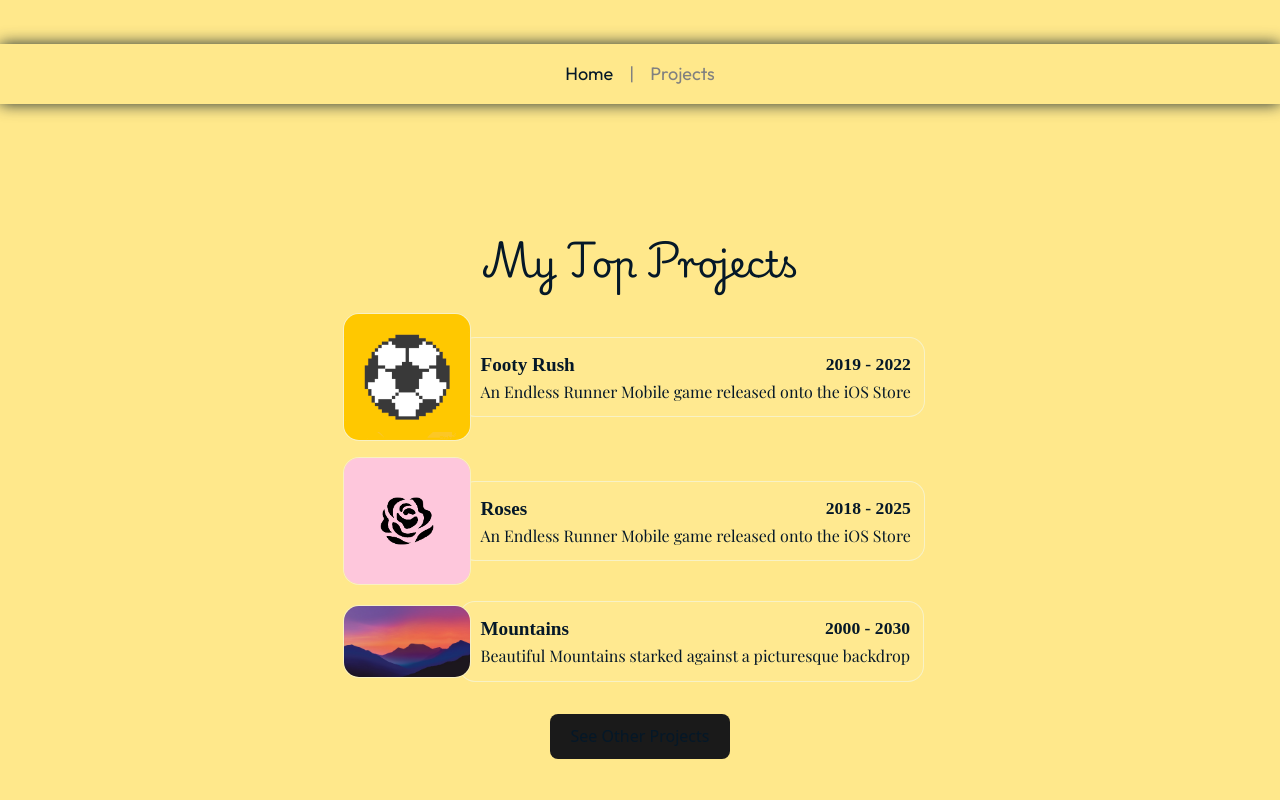
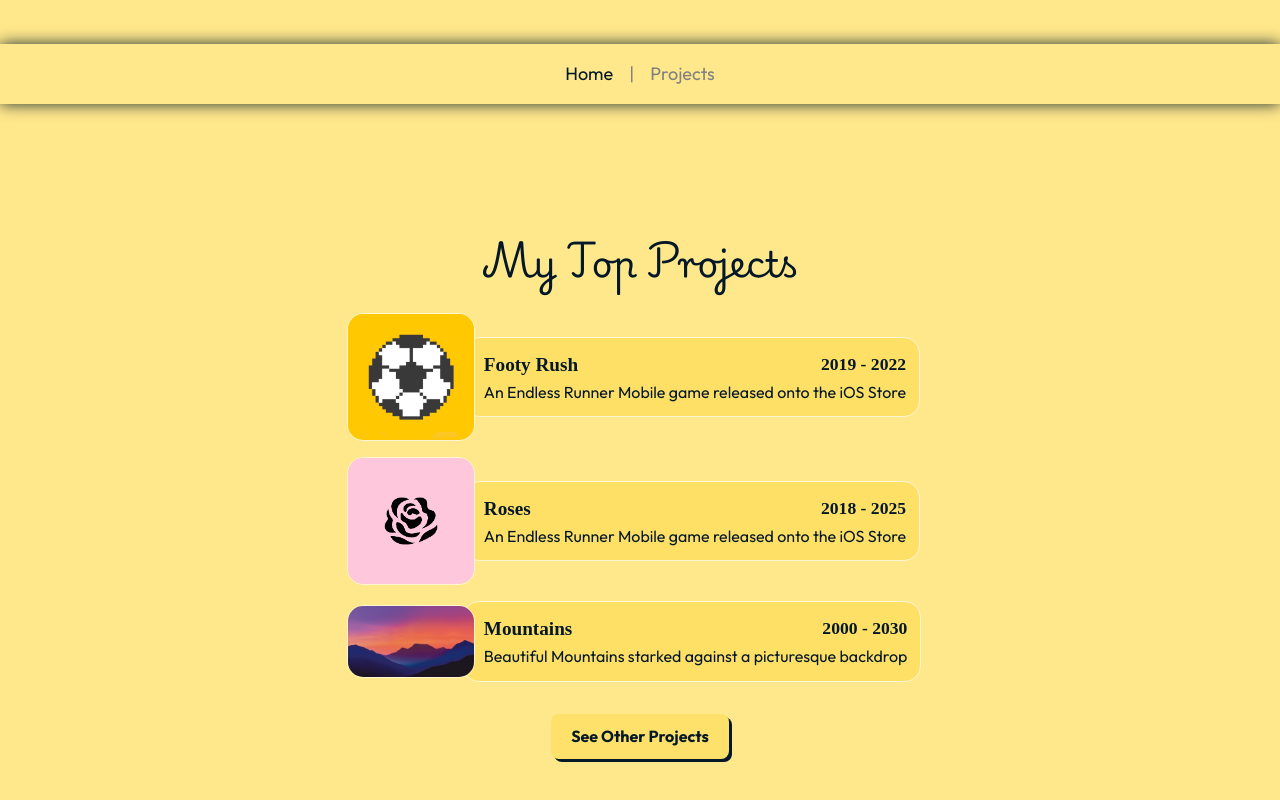
Before and after one commit to Splagon/mishahigham.github.io, a React (Vite) app in the folder pwa-misha/: page / in a window 1280 px wide. Shown: the part 768-1568 px from the top of the page. Built offline with nearby package versions, Linux system fonts and the light colour scheme; a web font is replaced by a local one.

Commit message:
feat: update light/dark mode styling on Project Cards feat: ensure consistent text styling

```diff
--- a/pwa-misha/src/components/ProjectViewer/index.css
+++ b/pwa-misha/src/components/ProjectViewer/index.css
@@ -2,12 +2,18 @@
     --pcw-border-width: 1px;
     --pcw-border-radius: 1rem;
     --pcw-colour: var(--colour-white);
-    --pcw-border-colour: color-mix(in srgb, var(--pcw-colour), transparent 50%);
+    --pcw-border-colour: color-mix(in srgb, var(--colour-yellow), white 75%);
 
     align-items: center;
 }
 .projectCardWrapper.flex {
     flex-direction: column;
+}
+
+@media (prefers-color-scheme: dark) {
+    .projectCardWrapper {
+       --pcw-border-colour: color-mix(in srgb, var(--pcw-colour), transparent 50%);
+    }
 }
 
 .projectCardWrapper .image {
@@ -29,8 +35,7 @@
     border-width: var(--pcw-border-width);
     border-radius: var(--pcw-border-radius);
     border-color: var(--pcw-border-colour);
-    background-color: color-mix(in srgb, var(--pcw-colour), transparent 95%);
-    font-family: 'Playfair';
+    background-color: color-mix(in srgb, var(--colour-yellow), transparent 40%);
     padding: 0.8rem;
     text-align: start;
     h3 {
@@ -43,5 +48,12 @@
     }
     p {
         font-size: 1.0rem;
+        font-family: "Outfit";
     }
 }
+
+@media (prefers-color-scheme: dark) {
+    .projectCardWrapper .info {
+       background-color: color-mix(in srgb, var(--pcw-colour), transparent 95%);
+    }
+}
--- a/pwa-misha/src/components/SequentialParagraphs.tsx
+++ b/pwa-misha/src/components/SequentialParagraphs.tsx
@@ -18,9 +18,10 @@ const item = {
 type SequentialParagraphsProps = {
   lines: string[];
   className?: string;
+  p_className?: string;
 };
 
-export default function SequentialParagraphsText({ lines, className }: SequentialParagraphsProps) {
+export default function SequentialParagraphsText({ lines, className, p_className }: SequentialParagraphsProps) {
   return (
     <motion.div
       className={className}
@@ -29,7 +30,7 @@ export default function SequentialParagraphsText({ lines, className }: Sequentia
       animate="show"
     >
       {lines.map((line, idx) => (
-        <motion.p key={idx} variants={item}>
+        <motion.p key={idx} variants={item} className={p_className}>
           {line}
         </motion.p>
       ))}
--- a/pwa-misha/src/index.css
+++ b/pwa-misha/src/index.css
@@ -5,9 +5,12 @@
   line-height: 1.5;
   font-weight: 400;
 
+  --colour-yellow: #ffdc50;
+  --colour-yellow-subtle: #ffe88b;
+
   color-scheme: light dark;
   --colour: #051828;
-  --colour-bg: #ffe88b;
+  --colour-bg: var(--colour-yellow-subtle);
   --secondary-colour: #00d9ff;
   --colour-white: #f2fbfc;
 
@@ -22,14 +25,8 @@
 
 @media (prefers-color-scheme: dark) {
   :root {
-    --colour: #ffdc50;
+    --colour: var(--colour-yellow);
     --colour-bg: #051828;
-  }
-  a:hover {
-    color: #747bff;
-  }
-  button {
-    background-color: #f9f9f9;
   }
 }
 
@@ -41,25 +38,51 @@ body {
   min-height: 100vh;
 }
 
+h1 {
+  font-family: "Playwrite";
+}
+h2 {
+  font-family: "Playwrite";
+}
+h3 {
+  font-family: "Playfair";
+}
+h4 {
+  font-family: "Playfair";
+}
+p {
+  font-family: "Outfit";
+}
+
 button {
   border-radius: 8px;
   border: 1px solid transparent;
   padding: 0.6em 1.2em;
   font-size: 1em;
-  font-weight: 500;
-  font-family: inherit;
-  background-color: #1a1a1a;
+  font-weight: 700;
+  font-family: "Outfit";
+  --button-colour: var(--colour);
+  color: var(--button-colour);
+  background-color: color-mix(in srgb, var(--colour-yellow), var(--colour-white) 15%);
+  box-shadow: 3px 3px;
   cursor: pointer;
   transition: border-color 0.25s;
 }
-button:hover {
-  border-color: #646cff;
-}
 button:focus,
 button:focus-visible {
-  outline: 4px auto -webkit-focus-ring-color;
+  box-shadow: 1px 1px;
+  margin-left: 1px;
+  margin-top: 1px;
+  color: color-mix(in srgb, var(--button-colour), var(--colour-white) 20%);
 }
 
+@media (prefers-color-scheme: dark) {
+  button {
+    color: color-mix(in srgb, var(--button-colour), var(--colour-white) 50%);
+    background-color: color-mix(in srgb, var(--colour-bg), var(--colour-white) 3%);
+    box-shadow: 2px 2px;
+  }
+}
 
 @layer base {
   @font-face {
--- a/pwa-misha/src/pages/Home/index.tsx
+++ b/pwa-misha/src/pages/Home/index.tsx
@@ -22,9 +22,9 @@ const Home: React.FC = () => {
           alt="MAH"
           className="logo mb-6 w-[8em] xs:w-[13em] sm:mb-8 object-contain"
         />
-        <p className="font-['playfair'] font-medium italic text-2xl sm:text-3xl md:text-4xl">hi i am</p>
-        <h1 className="font-['playwrite'] text-3xl sm:text-4xl md:text-5xl">Misha Higham</h1>
-        <div className="font-['playfair'] font-medium mt-3 sm:mt-5">
+        <h3 className="font-medium italic text-2xl sm:text-3xl md:text-4xl">hi i am</h3>
+        <h1 className="text-3xl sm:text-4xl md:text-5xl">Misha Higham</h1>
+        <div className="font-medium mt-3 sm:mt-5">
           <SequentialParagraphs
             lines={[
               "hey!",
@@ -33,6 +33,7 @@ const Home: React.FC = () => {
               "just like with this website!",
             ]}
             className="flex flex-col gap-2 text-lg md:text-xl"
+            p_className="font-['Playfair']"
           />
           <motion.div
             initial={{ opacity: 0, y: 10 }}
@@ -40,7 +41,7 @@ const Home: React.FC = () => {
             transition={{ delay: 4, duration: 0.8 }}
             className="flex flex-col items-center mt-5 sm:mt-7 sm:mt-[10rem] gap-2"
           >
-            <p>scroll to see more</p>
+            <p className="font-['Playfair']">scroll to see more</p>
             <ChevronDown className="w-8 h-8 animate-bounce" />
           </motion.div>
         </div>
```
